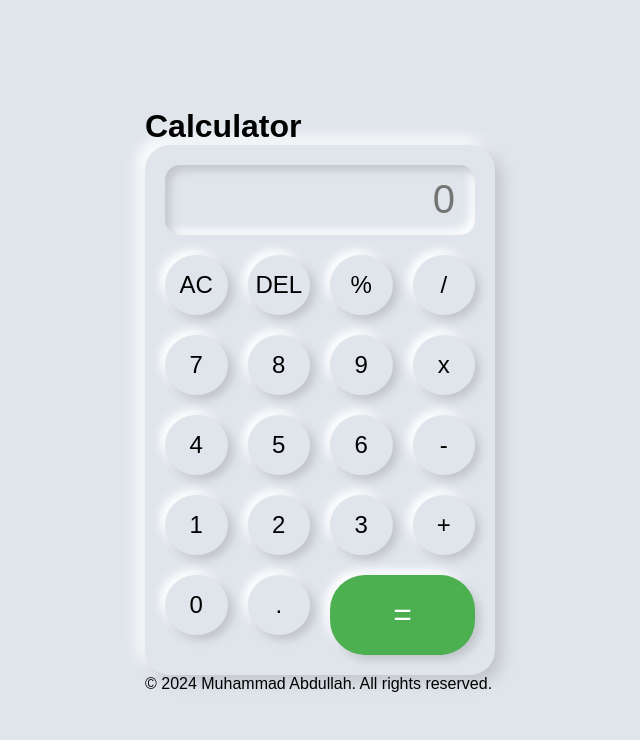
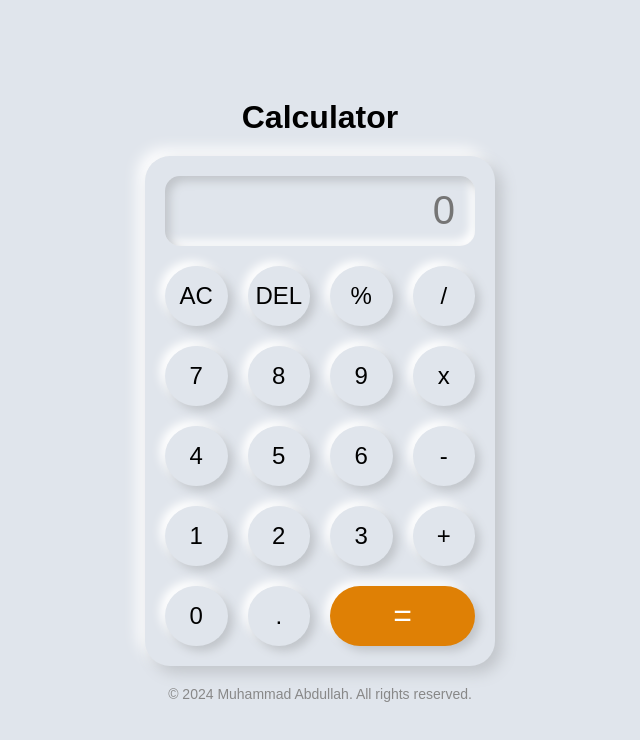
Before and after one commit to MhuhammadAbdullah/Calculator, a plain HTML site: page index.html in a window 1280 px wide. Shown: the whole page, without its empty margins (320-960 px from the left). Drawn offline with Linux system fonts and the light colour scheme.

Commit message:
Update style.css

```diff
--- a/style.css
+++ b/style.css
@@ -1,11 +1,11 @@
-* {
+*{
     margin: 0;
     padding: 0;
     box-sizing: border-box;
-    font-family: 'Arial', sans-serif;
+    font-family: Arial, sans-serif;
 }
 
-body {
+body{
     display: flex;
     justify-content: center;
     align-items: center;
@@ -13,7 +13,20 @@ body {
     background-color: #e0e5ec;
 }
 
-.calculator {
+.container {
+    text-align: center;
+}
+
+.heading {
+    margin-bottom: 20px;
+}
+
+.heading h1 {
+    font-size: 2rem;
+    color: #000000;
+}
+
+.calculator{
     width: 350px;
     background-color: #e0e5ec;
     border-radius: 25px;
@@ -21,13 +34,13 @@ body {
     box-shadow: 7px 7px 15px #c1c5ca, -7px -7px 15px #ffffff;
 }
 
-#display {
+#display{
     width: 100%;
     height: 70px;
     border-radius: 15px;
     border: none;
     background-color: #e0e5ec;
-    box-shadow: inset 5px 5px 10px #c1c5ca, inset -5px -5px 10px #ffffff;
+    box-shadow: inset 5px 5px 10px #c1c5ca, inset  -5px -5px  10px  #ffffff;
     font-size: 2.5rem;
     text-align: right;
     padding: 20px;
@@ -61,19 +74,27 @@ button:active {
 }
 
 button.zero {
-    grid-column: span 1;
-    border-radius: 50%;
+    grid-column: span 1; /* Removed span for smaller size */
+    border-radius: 50%; /* Standard circle size */
 }
 
+
 button.equal {
-    background-color: #4caf50;
+    background-color: #df8005;
     color: white;
     border-radius: 35px;
-    height: 80px;
+    height: 60px;
     font-size: 2rem;
-    grid-column: span 2; /* Width increased to span two columns */
+    grid-column: span 2; /* Spans across 2 columns to increase width */
 }
 
 button.equal:hover {
-    background-color: #45a049;
+    background-color: #df8005;
 }
+
+.copyright {
+    text-align: center;
+    margin-top: 20px;
+    font-size: 14px;
+    color: #888; /* Light grey color */
+}
```
